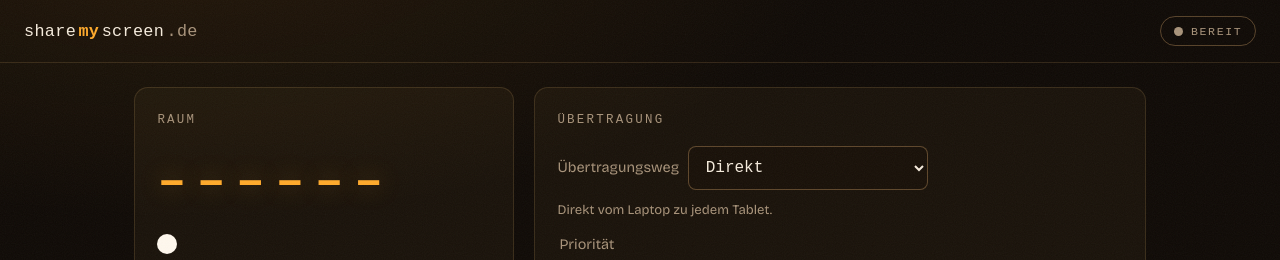
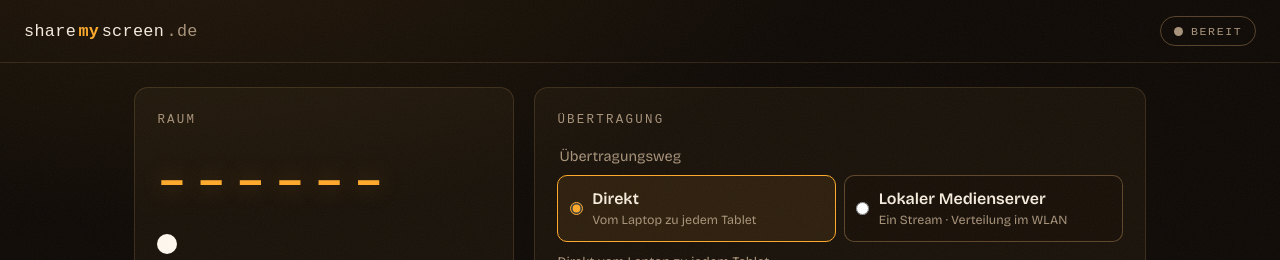
Before and after one commit to weiskopfsodefa/sharemyscreen, a website: page public/room.html in a window 1280 px wide. Shown: the top 260 px of the page. Drawn offline with nearby package versions, Linux system fonts and the light colour scheme; a web font is replaced by a local one.

Commit message:
Use matching option tiles for streaming transport

```diff
--- a/public/js/host.js
+++ b/public/js/host.js
@@ -69,7 +69,8 @@ const ui = {
   copyLink: document.getElementById('copy-link'),
   shareBtn: document.getElementById('share-btn'),
   stopBtn: document.getElementById('stop-btn'),
-  transportSelect: document.getElementById('transport-select'),
+  transportMode: document.getElementById('transport-mode'),
+  transportInputs: [...document.querySelectorAll('input[name="transport-mode"]')],
   transportHint: document.getElementById('transport-hint'),
   localLauncher: document.getElementById('local-launcher'),
   streamMode: document.getElementById('stream-mode'),
@@ -191,15 +192,19 @@ ui.copyLink.addEventListener('click', async () => {
   setTimeout(() => (ui.copyLink.textContent = 'Link kopieren'), 1500);
 });
 
+function selectedTransport() {
+  return ui.transportInputs.find(input => input.checked)?.value ?? 'direct';
+}
+
 function renderTransport() {
-  const media = ui.transportSelect.value === 'livekit';
+  const media = selectedTransport() === 'livekit';
   ui.localLauncher.hidden = !media || Boolean(state.media?.available);
   ui.shareBtn.disabled = state.starting || !state.code || (media && !state.media?.available);
   ui.transportHint.textContent = media
     ? state.media?.available ? 'Ein gemeinsamer Stream über LiveKit im LAN. Qualität gilt für alle Tablets.' : 'Der Medienserver benötigt den lokalen Starter auf diesem Laptop.'
     : 'Direkt vom Laptop zu jedem Tablet.';
 }
-ui.transportSelect.addEventListener('change', () => { renderTransport(); renderQualityHint(); });
+ui.transportMode.addEventListener('change', () => { renderTransport(); renderQualityHint(); });
 
 // --- Bildschirm teilen ---
 
@@ -208,13 +213,13 @@ ui.stopBtn.addEventListener('click', stopShare);
 
 async function startShare() {
   if (state.starting || state.stream) return;
-  const useMedia = ui.transportSelect.value === 'livekit';
+  const useMedia = selectedTransport() === 'livekit';
   if (useMedia && !state.media?.available) return;
   const generation = ++state.startGeneration;
   state.starting = true;
   ui.shareBtn.disabled = true;
   ui.streamMode.disabled = true;
-  ui.transportSelect.disabled = true;
+  ui.transportMode.disabled = true;
   ui.qualitySelect.disabled = useMedia;
   let stream;
   try {
@@ -278,7 +283,7 @@ async function startShare() {
       state.starting = false;
       ui.shareBtn.disabled = false;
       ui.streamMode.disabled = Boolean(state.stream);
-      ui.transportSelect.disabled = Boolean(state.stream);
+      ui.transportMode.disabled = Boolean(state.stream);
       ui.qualitySelect.disabled = useMedia && Boolean(state.stream);
     }
   }
@@ -287,13 +292,13 @@ async function startShare() {
 function stopShare() {
   ++state.startGeneration;
   state.starting = false;
-  const hadMedia = state.mediaSession || ui.transportSelect.value === 'livekit';
+  const hadMedia = state.mediaSession || selectedTransport() === 'livekit';
   state.mediaClient?.stop();
   state.mediaClient = null;
   state.mediaSession = null;
   state.mediaParticipants.clear();
   if (hadMedia) signaling.request({ type: 'host:transport', mode: 'direct' }).catch(() => {});
-  ui.transportSelect.disabled = false;
+  ui.transportMode.disabled = false;
   ui.qualitySelect.disabled = false;
   ui.shareBtn.disabled = false;
   state.stream?.getTracks().forEach((track) => track.stop());
@@ -385,7 +390,7 @@ function retryViewer({ viewerId, viewer, pc }) {
 
 async function connectViewer({ viewerId }) {
   const viewer = state.viewers.get(viewerId);
-  if (!viewer || !state.stream || !viewer.signalingOnline || ui.transportSelect.value === 'livekit') return;
+  if (!viewer || !state.stream || !viewer.signalingOnline || selectedTransport() === 'livekit') return;
   clearTimeout(viewer.retryTimer);
   clearTimeout(viewer.connectTimer);
   clearTimeout(viewer.disconnectTimer);
@@ -562,7 +567,7 @@ function applyQualityToAll() {
 
 function renderQualityHint() {
   const preset = currentPreset();
-  if (ui.transportSelect.value === 'livekit') {
+  if (selectedTransport() === 'livekit') {
     ui.qualityHint.textContent = 'Gemeinsame Qualität für alle Tablets. Automatisch startet mit bis zu 720p / 30 fps; der Browser passt gemäß Priorität an. Zum Ändern die Übertragung beenden.';
     return;
   }
--- a/public/room.html
+++ b/public/room.html
@@ -34,13 +34,19 @@
 
         <section class="card">
           <h2>Übertragung</h2>
-          <label class="select-row transport-row">
-            Übertragungsweg
-            <select id="transport-select">
-              <option value="direct">Direkt</option>
-              <option value="livekit">Lokaler Medienserver</option>
-            </select>
-          </label>
+          <fieldset class="stream-mode" id="transport-mode" aria-describedby="transport-hint">
+            <legend>Übertragungsweg</legend>
+            <div class="mode-options">
+              <label class="mode-option">
+                <input type="radio" name="transport-mode" value="direct" checked />
+                <span><strong>Direkt</strong><small>Vom Laptop zu jedem Tablet</small></span>
+              </label>
+              <label class="mode-option">
+                <input type="radio" name="transport-mode" value="livekit" />
+                <span><strong>Lokaler Medienserver</strong><small>Ein Stream · Verteilung im WLAN</small></span>
+              </label>
+            </div>
+          </fieldset>
           <p class="hint" id="transport-hint">Direkt vom Laptop zu jedem Tablet.</p>
           <p class="hint" id="local-launcher" hidden>
             Bitte den lokalen Starter auf diesem Laptop ausführen, dann
```
